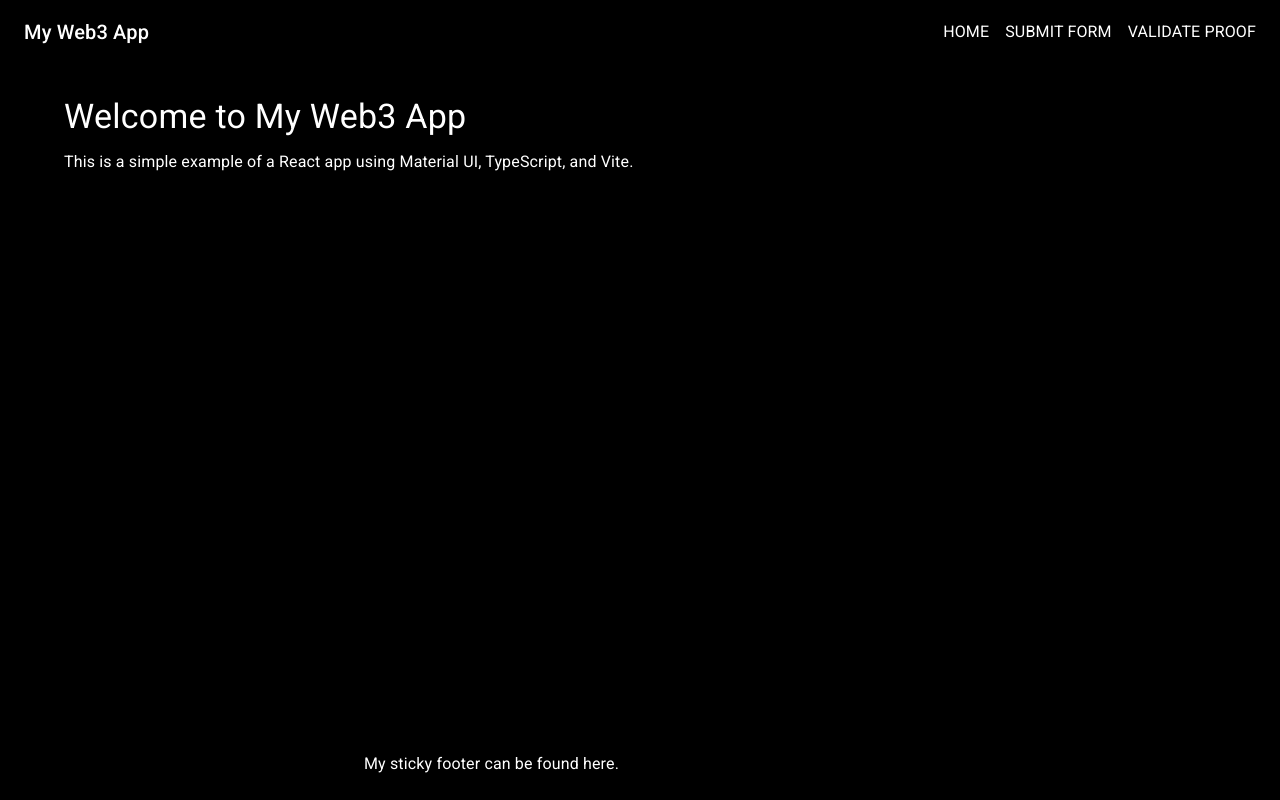
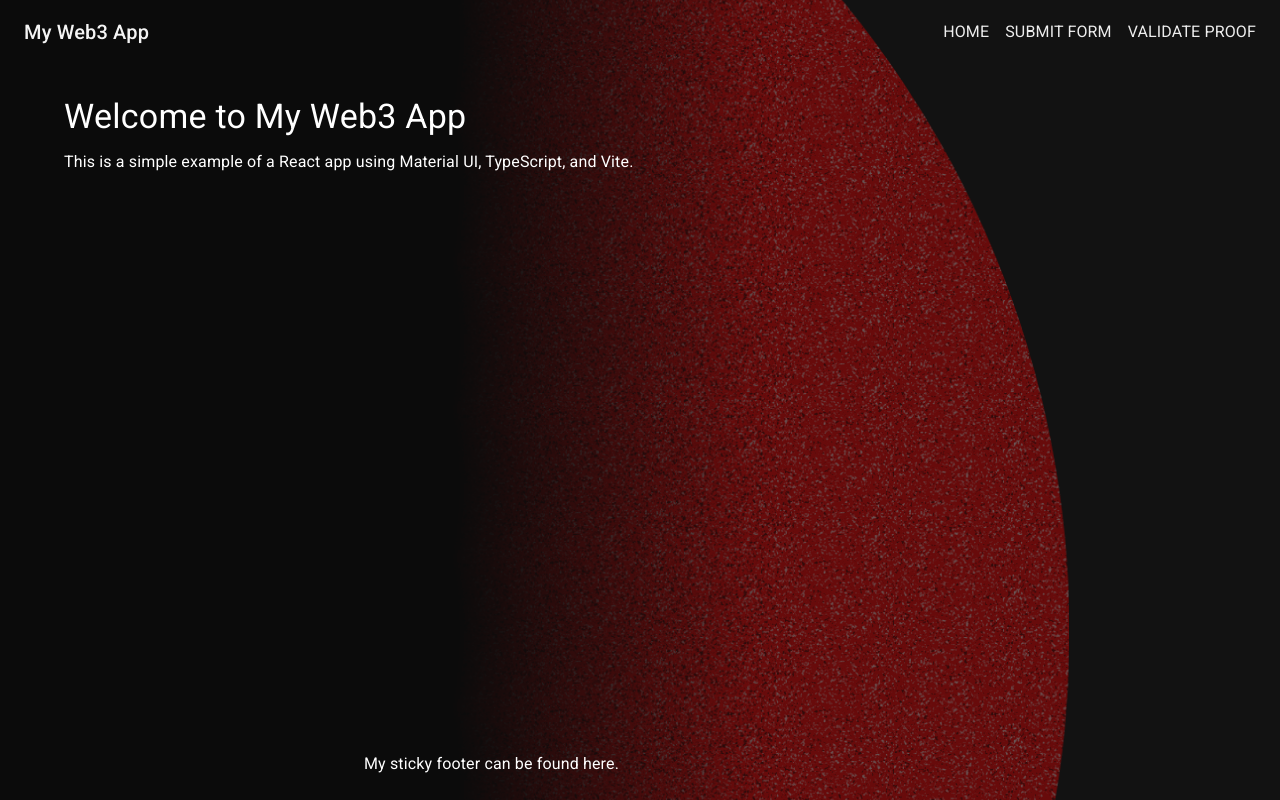
Before and after one commit to nulltea/zkTripster, a React (Vite) app in the folder frontend/: page / in a window 1280 px wide. Built offline with nearby package versions, Linux system fonts and the light colour scheme.

Commit message:
add animation

```diff
--- a/frontend/src/App.css
+++ b/frontend/src/App.css
@@ -4,8 +4,9 @@ html, body {
 }
 
 main {
-  background: black;
+  background: transparent;
   color: white;
+  z-index: 5;
 }
 
 .logo {
--- a/frontend/src/App.tsx
+++ b/frontend/src/App.tsx
@@ -5,17 +5,48 @@ import {Outlet} from 'react-router-dom';
 import Header from './components/Header';
 import Footer from './components/Footer';
 import Box from '@mui/material/Box';
+import CircleAnimation from "./components/CircleAnimation.tsx";
+import styled from "@emotion/styled";
 
 const App: React.FC = () => {
     return (
-        <Box display="flex" flexDirection="column" minHeight="100vh">
-            <Header/>
+        <Box display="flex" flexDirection="column" minHeight="100vh" style={{ position: 'relative'}}>
+            <StyledAnimationContainer>
+                <StyledContainer>
+                    <CircleAnimation />
+                </StyledContainer>
+            </StyledAnimationContainer>
+            <Header />
             <Box component="main" flexGrow={1}>
-                <Outlet/>
+                <Outlet />
             </Box>
-            <Footer/>
+            <Footer />
         </Box>
     );
 };
 
+const StyledAnimationContainer = styled('div')`
+    position: absolute;
+    left: 0;
+    top: 0;
+    right: 0;
+    bottom: auto;
+    z-index: 2;
+    display: block;
+    overflow: hidden;
+    width: 100vw;
+    height: 100vh;
+    perspective: 1000px;
+`
+
+const StyledContainer = styled('div')`
+    position: absolute;
+    left: -72%;
+    top: -46%;
+    right: auto;
+    z-index: -2;
+    display: block;
+    filter: saturate(135%);
+`
+
 export default App;
--- /dev/null
+++ b/frontend/src/components/CircleAnimation.tsx
@@ -0,0 +1,48 @@
+import React from 'react';
+import styled  from '@emotion/styled';
+import {keyframes} from "@emotion/react";
+import RedPulse from '../assets/red-pulse.gif'
+
+const pulse = keyframes`
+  0% {
+    transform: scale(0.95);
+    opacity: 0.7;
+  }
+  70% {
+    transform: scale(1);
+    opacity: 0.3;
+  }
+  100% {
+    transform: scale(0.95);
+    opacity: 0.7;
+  }
+`;
+
+const Circle = styled.div`
+    min-width: 2000px;
+    min-height: 2000px;
+    top: auto;
+    right: auto;
+    bottom: auto;
+    left: auto;
+    position: absolute;
+    border-radius: 50%;
+    background-color: red;
+    animation: ${pulse} 4s infinite;
+    background-attachment: scroll,scroll;
+    background-repeat: repeat, repeat;
+    background-position: 0, 0, 50%,50%;
+    background-size: auto 150px;
+    background-image: radial-gradient(circle farthest-corner at 50% 50%, #000 38%, rgba(0, 81, 139, 0) 74%), url(${RedPulse});
+    z-index: 2;
+    transform-style: preserve-3d;
+    will-change: transform;
+    transform: translate3d(-10.5952vw, -24.047vh, 0px) scale3d(1, 1, 1) rotateX(0deg) rotateY(0deg) rotateZ(24.9755deg) skew(0deg, 0deg);
+}
+`;
+
+const CircleAnimation: React.FC = () => {
+    return <Circle />;
+};
+
+export default CircleAnimation;
--- a/frontend/src/components/Footer.tsx
+++ b/frontend/src/components/Footer.tsx
@@ -17,7 +17,8 @@ const Footer: React.FC = () => {
 };
 
 const StyledBox = styled(Box)`
-  background-color: black;
+    background-color: transparent;
+    z-index: 5;
 `;
 
 export default Footer;
--- a/frontend/src/components/Header.tsx
+++ b/frontend/src/components/Header.tsx
@@ -29,8 +29,10 @@ const Header: React.FC = () => {
 
 
 const StyledAppBar = styled(AppBar)`
-    background-color: black;
+    background-color: transparent;
+    z-index: 5;
     background-image: none;
+    mix-blend-mode: difference;
 `;
 
 const StyledLink = styled(Link)<LinkProps & { component: React.ElementType, to?: string }>`
--- a/frontend/src/pages/Home.tsx
+++ b/frontend/src/pages/Home.tsx
@@ -2,10 +2,11 @@ import React from 'react';
 import Container from '@mui/material/Container';
 import Typography from '@mui/material/Typography';
 import Box from '@mui/material/Box';
+import styled from "@emotion/styled";
 
 const Home: React.FC = () => {
     return (
-        <Container>
+        <StyledContainer>
             <Box my={4}>
                 <Typography variant="h4" component="h1" gutterBottom>
                     Welcome to My Web3 App
@@ -14,8 +15,13 @@ const Home: React.FC = () => {
                     This is a simple example of a React app using Material UI, TypeScript, and Vite.
                 </Typography>
             </Box>
-        </Container>
+        </StyledContainer>
     );
 };
 
+const StyledContainer = styled(Container)`
+    z-index: 5;
+`
+
+
 export default Home;
```
Also changed, not shown: frontend/src/assets/red-pulse.gif (added).
